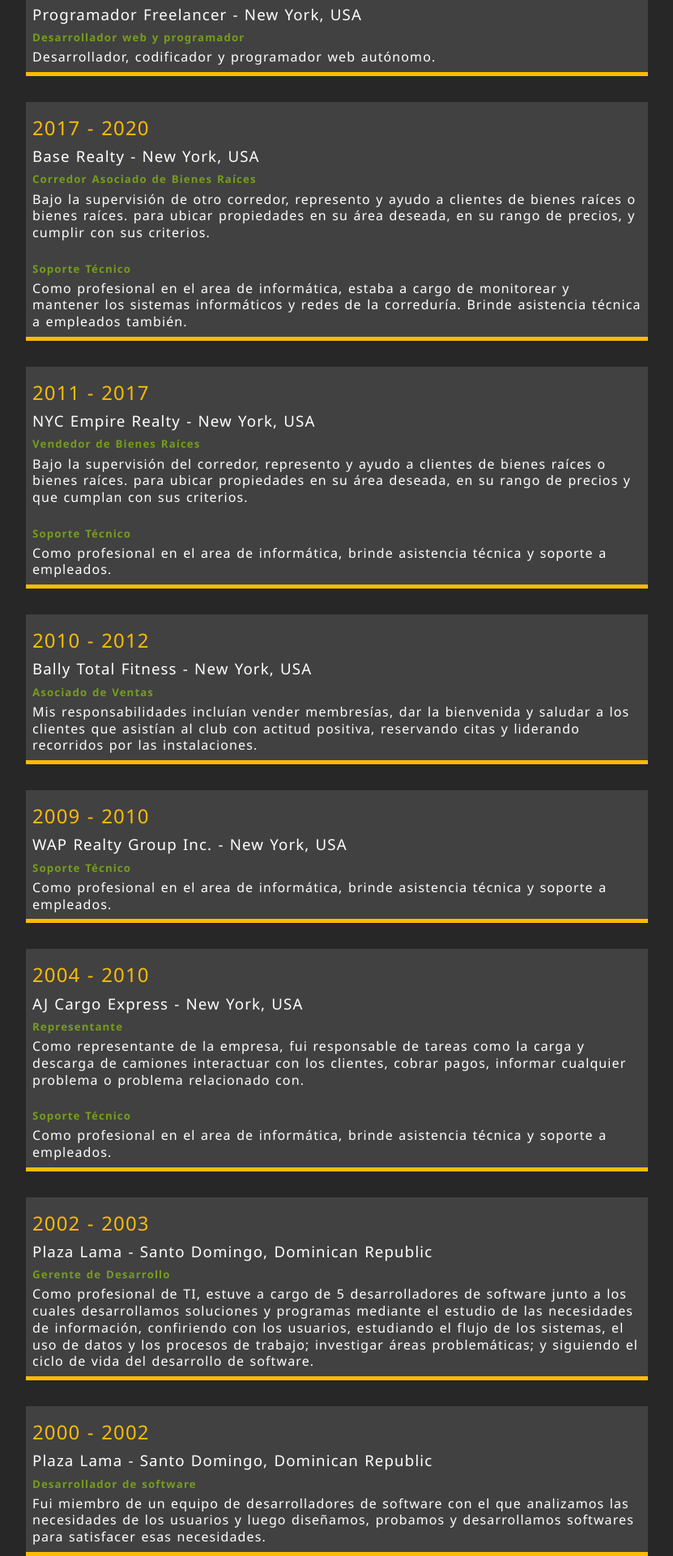
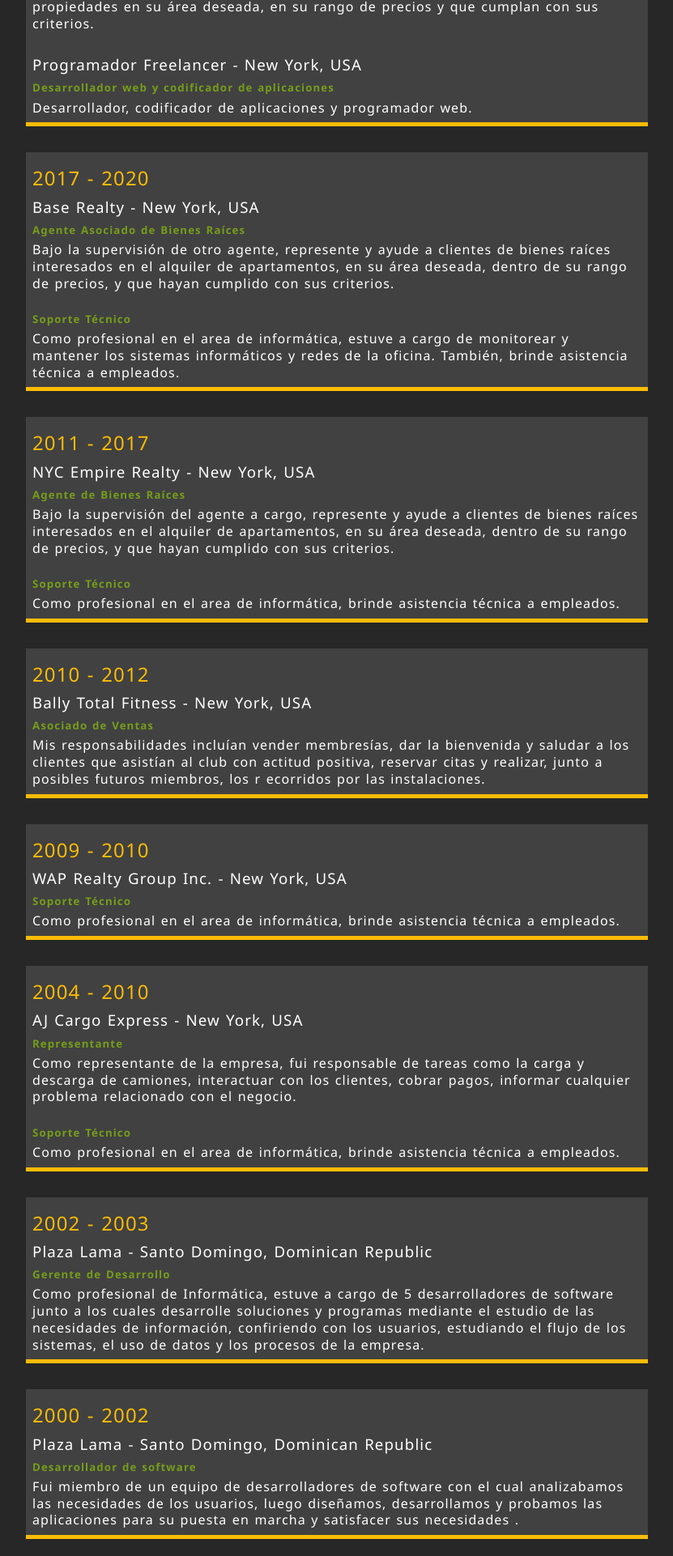
Before and after one commit to wvaldez02/wvportfoliowebsite, a website: page dist/about_es.html in a window 1280 px wide. Shown: the part 787-2709 px from the top of the page at 81% size, without its empty margins (224-1055 px from the left). After the commit the page ends 2688 px from the top, so only its background shows below. Drawn offline with Linux system fonts and the light colour scheme.

Commit message:
Updated media breakpoints & text sintax

```diff
--- a/dist/about_es.html
+++ b/dist/about_es.html
@@ -57,7 +57,7 @@
                     <p>Mi nombre es Walny Valdez y soy un corredor de bienes raíces para <a class="text-tertiary"
                             href="https://wvrealtyny.com/" target="_blank">WV Realty Inc.</a> con más de 10
                         años
-                        de experiencia y especializado en alquiler residencial / apartamentos en el estado de Nueva
+                        de experiencia y especializado en alquiler residencial en el estado de Nueva
                         York.
                         En 1996, me gradué de la Universidad Nacional Pedro Henríquez Ureña, República Dominicana, con
                         honores
@@ -75,16 +75,21 @@
 
                     <h5>Agente de Bienes Raíces</h5>
 
-                    <p>Independientemente, represento y ayudo a clientes de bienes raíces o bienes raíces a ubicar
-                        propiedades en su área deseada, en su rango de precios y que cumplan con sus criterios. </p>
+                    <p>Independientemente, represento y ayudo a propietarios de bienes raíces a conseguir
+                        clientes que cumplan con los requisitos necesarios, dentro del marco legal de las leyes de
+                        vivienda,
+                        para que ocupen y alquilen sus propiedades.</p>
+
+                    <p>Independientemente, represento y ayudo a clientes de bienes raíces a ubicar
+                        propiedades en su área deseada, en su rango de precios y que cumplan con sus criterios.</p>
 
                     <br>
 
                     <h3>Programador Freelancer - New York, USA</h3>
 
-                    <h5>Desarrollador web y programador</h5>
+                    <h5>Desarrollador web y codificador de aplicaciones</h5>
 
-                    <p>Desarrollador, codificador y programador web autónomo.</p>
+                    <p>Desarrollador, codificador de aplicaciones y programador web.</p>
                 </div>
 
                 <div class="jobs__job">
@@ -92,20 +97,18 @@
 
                     <h3>Base Realty - New York, USA</h3>
 
-                    <h5>Corredor Asociado de Bienes Raíces</h5>
+                    <h5>Agente Asociado de Bienes Raíces</h5>
 
-                    <p>Bajo la supervisión de otro corredor, represento y ayudo a clientes de bienes raíces o bienes
-                        raíces.
-                        para ubicar propiedades en su área deseada, en su rango de precios,
-                        y cumplir con sus criterios.</p>
+                    <p>Bajo la supervisión de otro agente, represente y ayude a clientes de bienes raíces
+                        interesados en el alquiler de apartamentos, en su área deseada, dentro de su rango de precios,
+                        y que hayan cumplido con sus criterios.</p>
 
                     <br>
 
                     <h5>Soporte Técnico</h5>
 
-                    <p>Como profesional en el area de informática, estaba a cargo de monitorear y mantener los sistemas
-                        informáticos y
-                        redes de la correduría. Brinde asistencia técnica a empleados también.</p>
+                    <p>Como profesional en el area de informática, estuve a cargo de monitorear y mantener los sistemas
+                        informáticos y redes de la oficina. También, brinde asistencia técnica a empleados.</p>
                 </div>
 
                 <div class="jobs__job">
@@ -113,18 +116,18 @@
 
                     <h3>NYC Empire Realty - New York, USA</h3>
 
-                    <h5>Vendedor de Bienes Raíces</h5>
+                    <h5>Agente de Bienes Raíces</h5>
 
-                    <p>Bajo la supervisión del corredor, represento y ayudo a clientes de bienes raíces o bienes raíces.
-                        para ubicar propiedades en su área deseada, en su rango de precios y que cumplan con sus
-                        criterios.
+                    <p>Bajo la supervisión del agente a cargo, represente y ayude a clientes de bienes raíces
+                        interesados en el alquiler de apartamentos, en su área deseada, dentro de su rango de precios,
+                        y que hayan cumplido con sus criterios.
                     </p>
 
                     <br>
 
                     <h5>Soporte Técnico</h5>
 
-                    <p>Como profesional en el area de informática, brinde asistencia técnica y soporte a
+                    <p>Como profesional en el area de informática, brinde asistencia técnica a
                         empleados.</p>
                 </div>
 
@@ -136,9 +139,9 @@
                     <h5>Asociado de Ventas</h5>
 
                     <p>Mis responsabilidades incluían vender membresías, dar la bienvenida y saludar a los clientes que
-                        asistían al
-                        club
-                        con actitud positiva, reservando citas y liderando recorridos por las instalaciones.</p>
+                        asistían al club con actitud positiva, reservar citas y realizar, junto a posibles futuros
+                        miembros, los r
+                        ecorridos por las instalaciones.</p>
                 </div>
 
                 <div class="jobs__job">
@@ -148,7 +151,7 @@
 
                     <h5>Soporte Técnico</h5>
 
-                    <p>Como profesional en el area de informática, brinde asistencia técnica y soporte a
+                    <p>Como profesional en el area de informática, brinde asistencia técnica a
                         empleados.</p>
                 </div>
 
@@ -160,16 +163,15 @@
                     <h5>Representante</h5>
 
                     <p>Como representante de la empresa, fui responsable de tareas como la carga y descarga de
-                        camiones
-                        interactuar con los clientes, cobrar pagos, informar cualquier problema o problema relacionado
-                        con.
+                        camiones, interactuar con los clientes, cobrar pagos, informar cualquier problema relacionado
+                        con el negocio.
                     </p>
 
                     <br>
 
                     <h5>Soporte Técnico</h5>
 
-                    <p>Como profesional en el area de informática, brinde asistencia técnica y soporte a
+                    <p>Como profesional en el area de informática, brinde asistencia técnica a
                         empleados.</p>
                 </div>
 
@@ -180,13 +182,12 @@
 
                     <h5>Gerente de Desarrollo</h5>
 
-                    <p>Como profesional de TI, estuve a cargo de 5 desarrolladores de software junto a los cuales
-                        desarrollamos
-                        soluciones y programas mediante el estudio de las necesidades de información, confiriendo
-                        con los usuarios, estudiando el flujo de los sistemas, el uso de datos y los procesos de
-                        trabajo;
-                        investigar áreas problemáticas;
-                        y siguiendo el ciclo de vida del desarrollo de software.</p>
+                    <p>Como profesional de Informática, estuve a cargo de 5 desarrolladores de software junto a los
+                        cuales
+                        desarrolle soluciones y programas mediante el estudio de las necesidades de información,
+                        confiriendo
+                        con los usuarios, estudiando el flujo de los sistemas, el uso de datos y los procesos de la
+                        empresa.</p>
                 </div>
 
                 <div class="jobs__job">
@@ -196,10 +197,11 @@
 
                     <h5>Desarrollador de software</h5>
 
-                    <p>Fui miembro de un equipo de desarrolladores de software con el que analizamos las necesidades de
-                        los usuarios
-                        y luego diseñamos,
-                        probamos y desarrollamos softwares para satisfacer esas necesidades. </p>
+                    <p>Fui miembro de un equipo de desarrolladores de software con el cual analizabamos las necesidades
+                        de
+                        los usuarios, luego diseñamos, desarrollamos y probamos las aplicaciones para su puesta en
+                        marcha y
+                        satisfacer sus necesidades . </p>
                 </div>
             </div>
 
--- a/dist/css/main.css
+++ b/dist/css/main.css
@@ -635,6 +635,12 @@
   .home {
     padding-top: 55vh;
   }
+  .home h2 {
+    font-size: 2.5rem;
+  }
+  .home__name {
+    font-size: 5rem;
+  }
   main .about__bio-image {
     height: 75vh;
   }
```
Also changed, not shown: dist/about.html (+15 -9 lines), dist/contact.html (+1 -1 lines), dist/contact_es.html (+1 -1 lines), dist/css/main.min.css.
